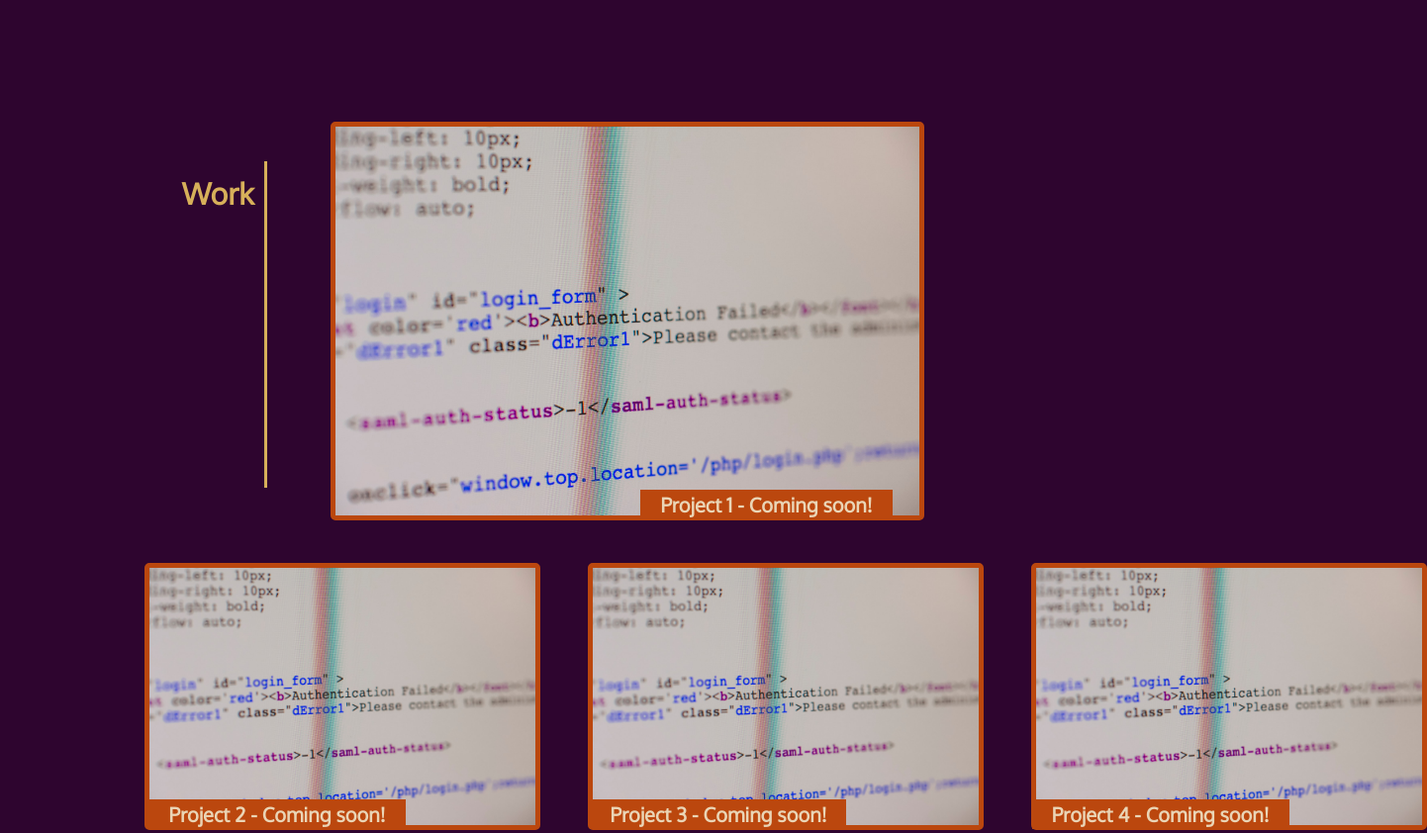
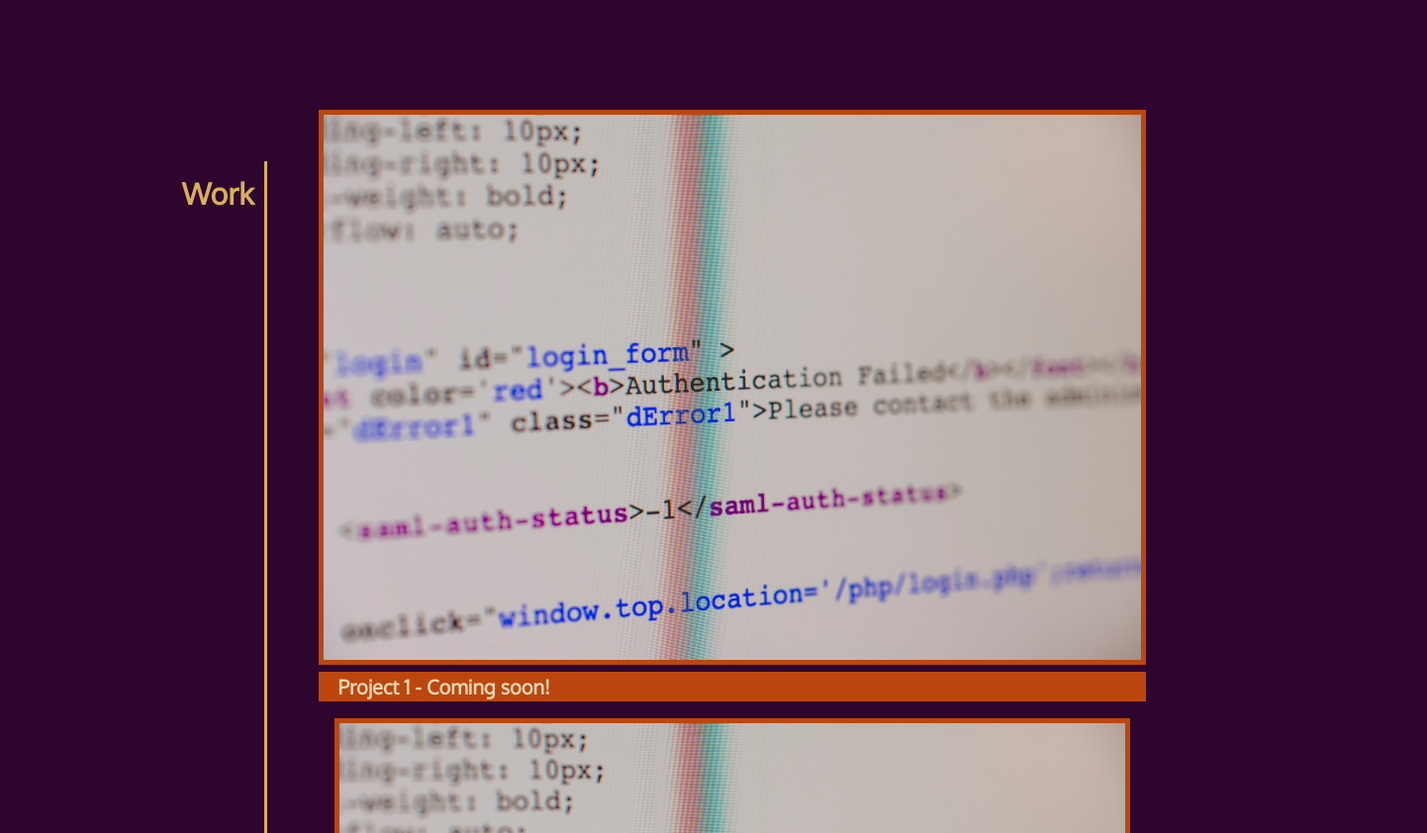
Before and after one commit to cristina-gorrino/professional-portfolio, a plain HTML site: page index.html in a window 1280 px wide. Shown: the part 780-1622 px from the top of the page at 99% size, 1442 px wide, since content can reach past the window. Drawn offline with Linux system fonts and the light colour scheme.

Commit message:
Fixing flexbox styles for project callery. Changes in both html and css.

```diff
--- a/assets/css/style.css
+++ b/assets/css/style.css
@@ -108,69 +108,47 @@ figcaption {
 
 }
 /* Styles for the Work section */
-/* Includes labels that are positioned over the images */
-#work {
+/* Includes labels that are positioned below the images */
+.gallery{
     display: flex;
-    flex-wrap: wrap;
-
+    flex-direction: column;
 }
-
 #work img {
-    margin: 2%;
     border-style: solid;
     border-color: #bb470e;
     border-width: 5px;
-    border-radius: 5px;
+}
+.large-card {
+    display: flex;
+    flex-wrap: wrap;
+}
+.big-card {
+    flex: 1 0 0;
 }
 .main-project {
-    width: 600px;
+    width: 100%;
+    min-width: 600px;
 }
-.large-card{
-    position: relative;
+.small-cards{
+    display: flex;
+    flex-wrap: wrap;
+    justify-content: space-evenly;
+}
+.card {
+    flex: 1 0 400px;
+    margin: 2%;
+}
 
+.card img {
+    width: 100%;
+    min-width: 400px;
 }
-.large-card h3 {
-    position: absolute;
-    bottom: 20px;
-    right: 20px;
+
+h3 {
     background-color:  #bb470e;;
     color: #ead5b6;
     padding-left: 20px;
     padding-right: 20px;
-}
-
-
-.small-cards {
-    display: flex;
-    justify-content: space-between;
-    position: relative;
-
-}
-
-.small-cards h3 {
-    background-color:  #bb470e;;
-    color: #ead5b6;
-    padding-left: 20px;
-    padding-right: 20px;
-}
-.p2-label{
-    position: absolute;
-    bottom: 25px;
-    left: 29px;
-}
-
-.p3-label{
-    position: absolute;
-    bottom: 25px;
-    left: 475px;
-}
-.p4-label{
-    position: absolute;
-    bottom: 25px;
-    right: 19px;
-}
-.small-project {
-    width: 400px;
 }
 
 /* Styles for the Contact Me section */
--- a/index.html
+++ b/index.html
@@ -41,21 +41,33 @@
 
             <section id="work">
                 <h2>Work</h2>
+                <div class="gallery">
                     <div class="large-card">
+                        <div class="big-card">
                             <img class="main-project" src="./assets/images/markus-spiske-p-l8OjDH9eE-unsplash.jpg" alt="code on a computer screen, as a placeholder for my main project">
                             <h3>Project 1 - Coming soon!</h3>
                         </div>
+
+                    </div>
                     <div class="small-cards">
+                        <div class="card">
                             <img class="small-project" src="./assets/images/markus-spiske-p-l8OjDH9eE-unsplash.jpg" alt = "code on a computer screen, as a placeholder"/>
                             <h3 class="p2-label">Project 2 - Coming soon!</h3>
+                        </div>
+                        <div class="card">
                             <img class="small-project" src="./assets/images/markus-spiske-p-l8OjDH9eE-unsplash.jpg" alt = "code on a computer screen, as a placeholder"/>
                             <h3 class="p3-label">Project 3 - Coming soon!</h3>
+                        </div>
+                        <div class="card">
                             <img class="small-project" src="./assets/images/markus-spiske-p-l8OjDH9eE-unsplash.jpg" alt = "code on a computer screen, as a placeholder"/>
                             <h3 class="p4-label">Project 4 - Coming soon!</h3>
                         </div>
-
-
-
+                        <div class="card">
+                            <img class="small-project" src="./assets/images/markus-spiske-p-l8OjDH9eE-unsplash.jpg" alt = "code on a computer screen, as a placeholder"/>
+                            <h3 class="p5-label">Project 5 - Coming soon!</h3>
+                        </div>
+                    </div>
+                </div>
             </section>
 
             <section id="contact">
```
Lines whose indentation alone changed are shown as unchanged.
